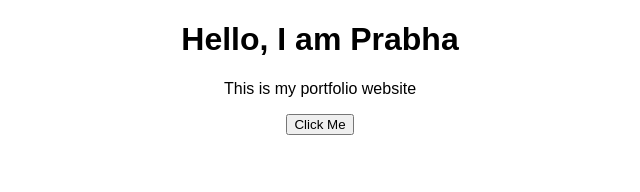
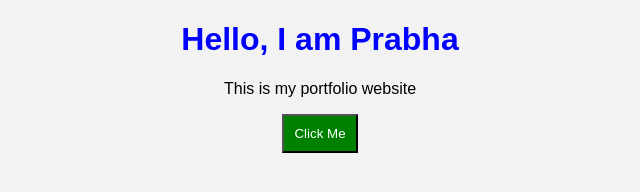
Before and after one commit to prabhakishori/portfolio, a plain HTML site: page index.html in a window 1280 px wide. Shown: the whole page, without its empty margins (320-960 px from the left). Drawn offline with Linux system fonts and the light colour scheme.

Commit message:
style.css

```diff
--- a/style.css
+++ b/style.css
@@ -1,4 +1,15 @@
 body {
     text-align: center;
     font-family: Arial;
+    background-color: #f2f2f2;
 }
+
+h1 {
+    color: blue;
+}
+
+button {
+    padding: 10px;
+    background-color: green;
+    color: white;
+}
```
